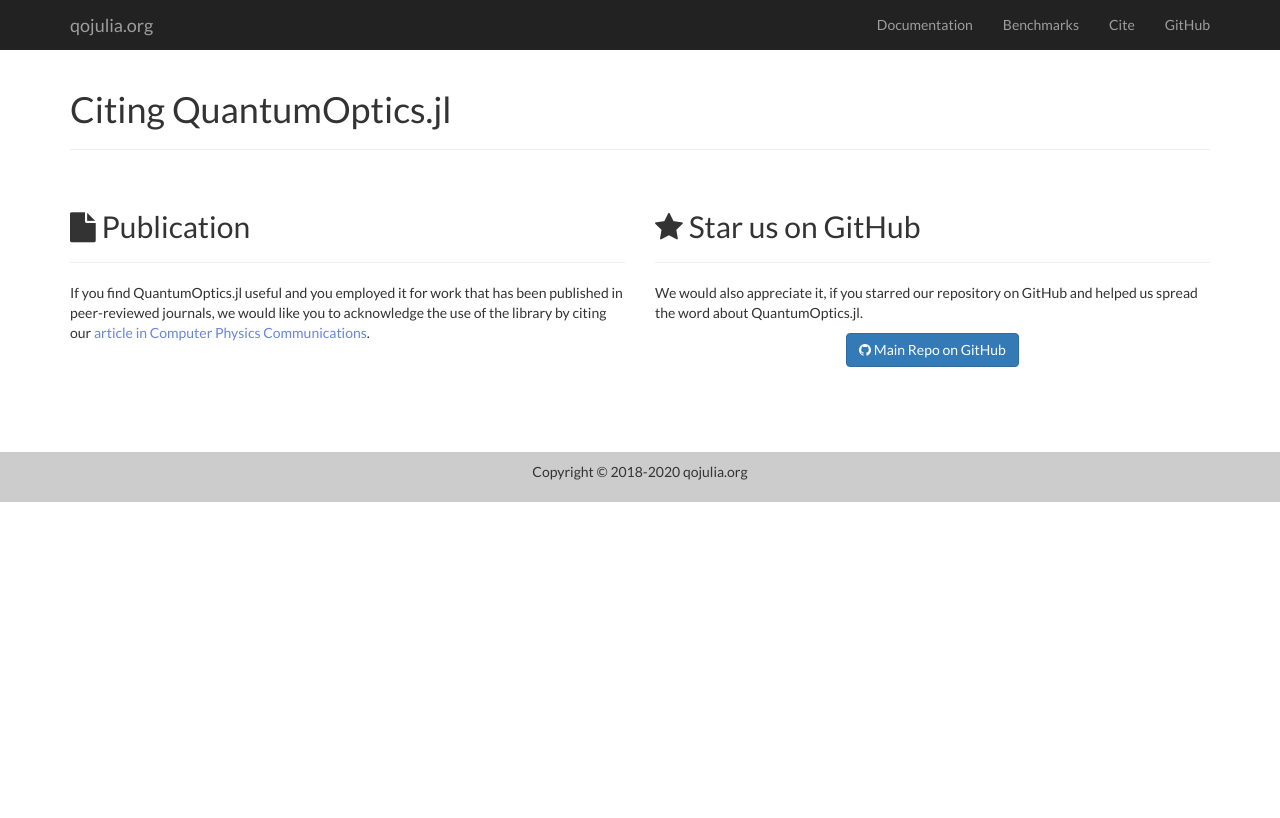
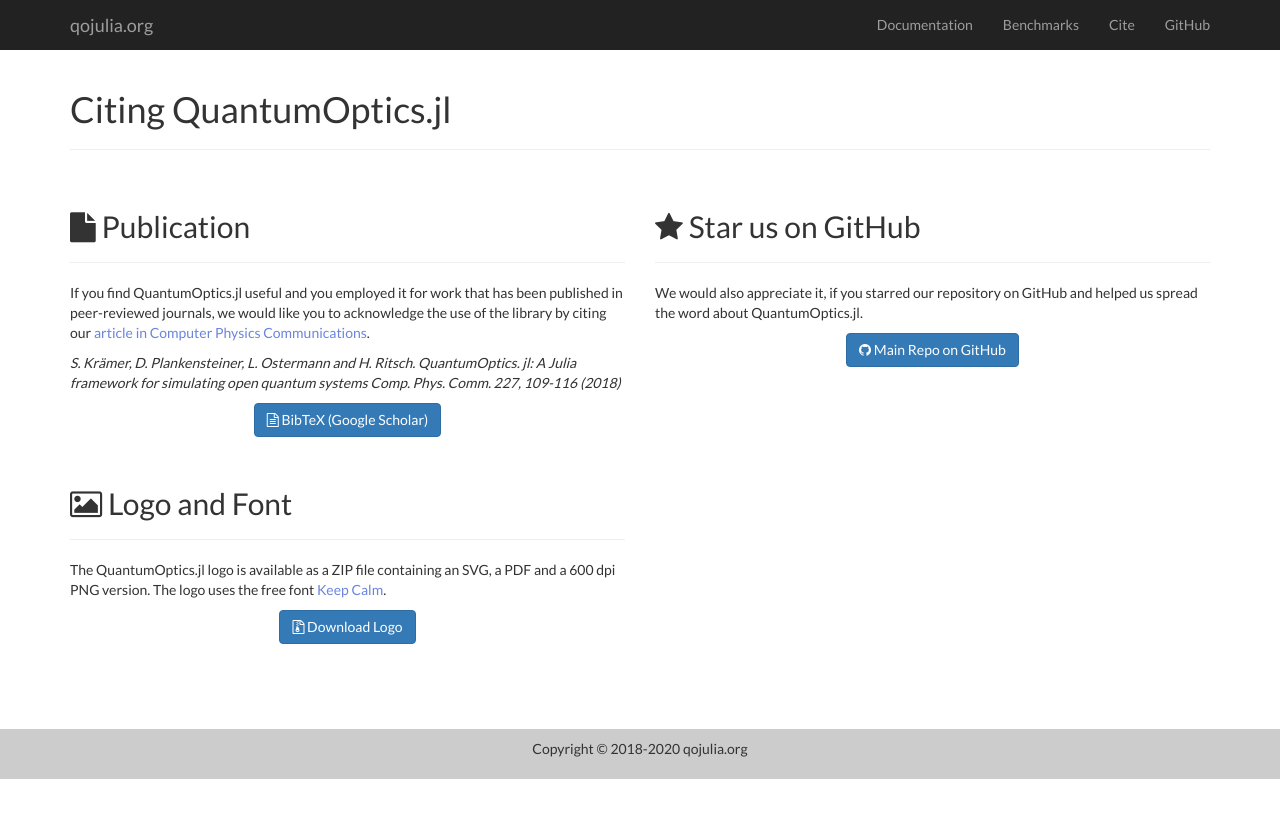
Before and after one commit to qojulia/QuantumOptics.jl-website, a Jekyll site: the page built from src/cite.html, in a window 1280 px wide. Shown: the top 818 px of the page. Built offline with Jekyll 4.4.1, drawn with Linux system fonts in a browser that asks for light colours; nearby versions of some CDN libraries.

Commit message:
Added Citation and Logo to cite page.

```diff
--- a/src/cite.html
+++ b/src/cite.html
@@ -13,11 +13,16 @@ layout: default
                 </h1>
                 </div>
             </div>
+        </div>
+        <div class="row">
             <div class="col-md-6">
 	            <div class="page-header">
 		            <h2><i class="fa fa-file"></i> Publication</h2>
 	            </div>
 	            <p>If you find QuantumOptics.jl useful and you employed it for work that has been published in peer-reviewed journals, we would like you to acknowledge the use of the library by citing our <a href="https://www.sciencedirect.com/science/article/pii/S0010465518300328">article in Computer Physics Communications</a>.</p>
+				<p><i>S. Krämer, D. Plankensteiner, L. Ostermann and H. Ritsch. QuantumOptics. jl: A Julia framework for simulating open quantum systems Comp. Phys. Comm. 227, 109-116 (2018)</i></p>
+				<p class="text-center">
+		            <a href="https://scholar.googleusercontent.com/scholar.bib?q=info:33XR9hkT5HEJ:scholar.google.com/&output=citation&scisdr=CgXRE_-AEJHAzVWWsow:AAGBfm0AAAAAXrSTqox0ZYPCyAbviPUQrjSuAwWMYMra&scisig=AAGBfm0AAAAAXrSTqlvc70keqkiTaqnOy3AzpQp79Xq4&scisf=4&ct=citation&cd=-1&hl=de" class="btn btn-primary"><i class="fa fa-file-text-o"></i> BibTeX (Google Scholar)</a></p>
         </div>
             <div class="col-md-6">
 	            <div class="page-header">
@@ -27,6 +32,16 @@ layout: default
 	            <p class="text-center">
 		            <a href="https://github.com/qojulia/QuantumOptics.jl" class="btn btn-primary"><i class="fa fa-github"></i> Main Repo on GitHub</a></p>
             </div>
+        </div>
+        <div class="row">
+            <div class="col-md-6">
+	            <div class="page-header">
+		            <h2><i class="fa fa-image"></i> Logo and Font</h2>
+	            </div>
+	            <p>The QuantumOptics.jl logo is available as a ZIP file containing an SVG, a PDF and a 600 dpi PNG version. The logo uses the free font <a href="https://www.dafont.com/keep-calm.font">Keep Calm</a>.</p>
+	            <p class="text-center">
+		            <a href="images/QuantumOptics.jl-logo.zip" class="btn btn-primary"><i class="fa fa-file-archive-o"></i> Download Logo</a></p>
+            </div>
     </div>
 
     </div>
```
Also changed, not shown: 1 other file.
